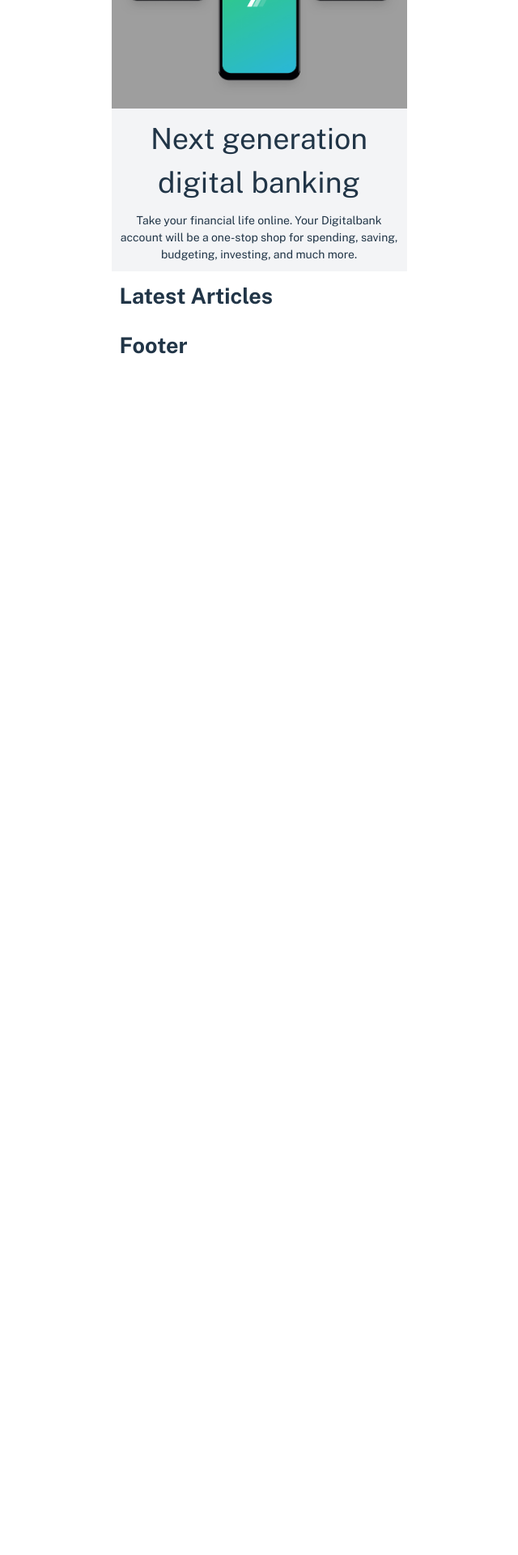
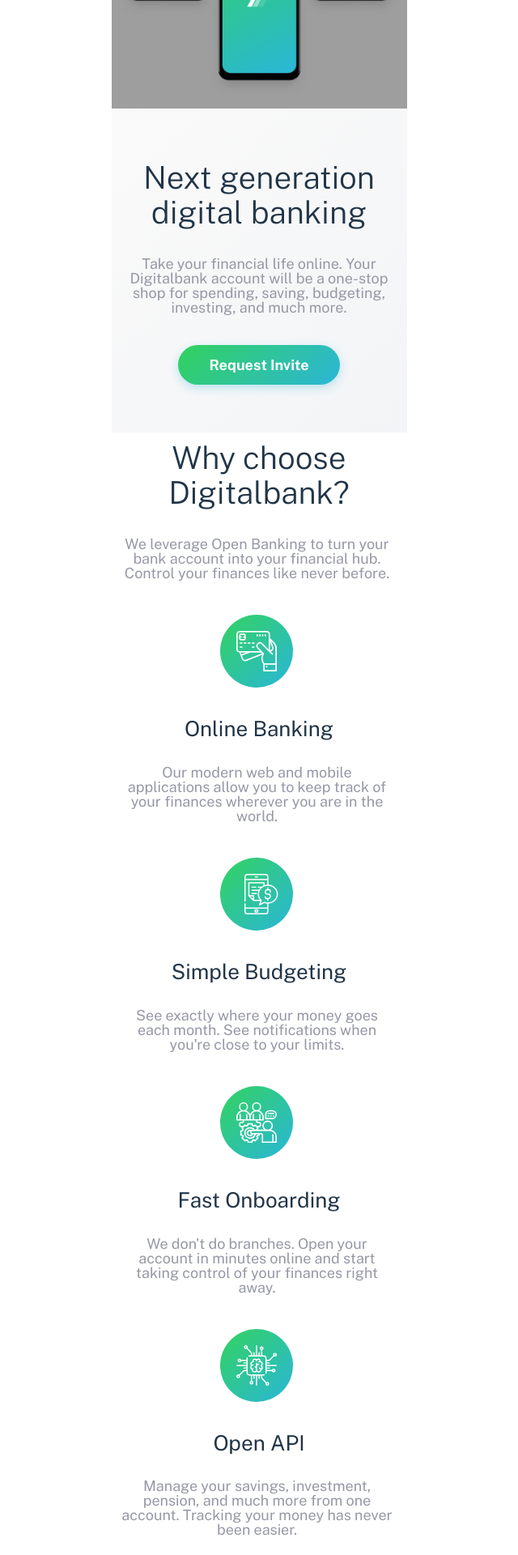
Before and after one commit to hhenske/digitalbank-landing-page, a React (Vite) app: page / in a window 1280 px wide. Shown: the part 380-2300 px from the top of the page at 81% size, without its empty margins (320-960 px from the left). Before the commit the page ends 841 px from the top, so only its background shows below. Built offline with nearby package versions, Linux system fonts and the light colour scheme; grey boxes are pictures that could not be loaded.

Commit message:
Feature and article sections done

```diff
--- /dev/null
+++ b/src/components/Articles.css
@@ -0,0 +1,53 @@
+.articles-container {
+    display: flex;
+    flex-direction: column;
+    text-align: center;
+    width: 375px;
+}
+
+h2 {
+  font-size: 2.15rem; /* Larger for impact */
+  font-weight: 300; /* Light weight from style guide */
+  color: var(--blue-950);
+  line-height: 1.1;
+  margin-bottom: 24px;
+  font-family: 'Public Sans', sans-serif;
+
+}
+
+.article {
+    text-align: left;
+    margin-right: 25px;
+    margin-left: 25px;
+    max-width: 335px;
+    padding: 0;
+}
+
+.body {
+    text-align: left;
+    font-size: 1.25rem; /* Larger for impact */
+    font-weight: 400; /* Light weight from style guide */
+    color: var(--blue-950);
+    line-height: 1.1;
+    max-width: 400px;
+}
+
+.small-body {
+    text-align: left;
+    font-size: .95rem; /* Larger for impact */
+    font-weight: 300; /* Light weight from style guide */
+    color: var(--blue-950);
+    line-height: 1.1;
+    margin-bottom: 15px;
+    max-width: 400px;
+    margin-top:20px;
+}
+
+h4 {
+    font-size: 1.45rem;
+    font-weight: 400; /* Light weight from style guide */
+    color: var(--blue-950);
+    line-height: 1.1;
+    max-width: 400px;
+    margin-top: 0;
+}
--- a/src/components/Articles.tsx
+++ b/src/components/Articles.tsx
@@ -1,9 +1,35 @@
 import React from "react";
+import "./Articles.css";
 
 const Articles = () => {
   return (
-    <section>
+    <section className="articles-container">
       <h2>Latest Articles</h2>
+
+      <img src="./public/images/image-currency.jpg" />
+      <div className="article">
+        <p className="small-body">by Claire Robinson</p>
+        <h4>Receive money in any currency with no fees</h4>
+        <p className="reg-body">The world is getting smaller and we're becoming more mobile. So why should you be forced to only receive money in a single...</p>
+      </div>
+      <img src="./public/images/image-restaurant.jpg" />
+      <div className="article">
+        <p className="small-body">by Wilson Hutton</p>
+        <h4>Treat yourself without worrying about money</h4>
+        <p className="reg-body">Our simple budgeting feature allows you to separate out your spending and set realistic limits each month. That means you...</p>
+      </div>
+      <img src="./public/images/image-plane.jpg" />
+      <div className="article">
+        <p className="small-body">by Wilson Hutton</p>
+        <h4>Take your Digitalcard wherever you go</h4>
+        <p className="reg-body">We want you to enjoy your travels. This is why we don't change any fees on purchases while you're abroad. We'll even...</p>
+      </div>
+      <img src="./public/images/image-confetti.jpg" />
+      <div className="article">
+        <p className="small-body">by Claire Robinson</p>
+        <h4>Our invite-only Beta accounts are now live!</h4>
+        <p className="reg-body">After a lot of hard work by our whole team, we are excited to launch our closed beta. It's easy to request an invite through...</p>
+      </div>
     </section>
   );
 };
--- a/src/components/Features.css
+++ b/src/components/Features.css
@@ -1,17 +1,79 @@
 .feature-header {
-    background-color: var(--gray-100);
+  background: linear-gradient(135deg, var(--gray-50) 0%, var(--gray-100) 100%);
+  text-align: center;
+  min-height: 400px;
+  display: flex;
+  flex-direction: column;
+  justify-content: center;
+  align-items: center;
+  margin: 0;
+  padding: 0;
 }
 
 h1 {
-  font-weight: 700;
-  font: var(--blue-150);
-  font-size: 36px;
-  text-align: center;
+  font-size: 2.15rem; /* Larger for impact */
+  font-weight: 300; /* Light weight from style guide */
+  color: var(--blue-950);
+  line-height: 1.1;
+  margin-bottom: 24px;
+  max-width: 400px;
+  font-family: 'Public Sans', sans-serif;
 }
 
 p {
-    font: var(--gray-100);
-    font-size: 14px;
+  font-size: 18px; /* Exact body copy size from style guide */
+  font-weight: 400;
+  color: var(--gray-600);
+  line-height: 1.0;
+  margin-bottom: 32px;
+  max-width: 350px;
+  font-family: 'Public Sans', sans-serif;
+}
+
+.cta-button {
+  background: linear-gradient(135deg, var(--green-500), var(--cyan-400));
+  color: var(--white);
+  border: none;
+  border-radius: 25px;
+  padding: 14px 28px;
+  font-size: 18px;
+  font-weight: 700;
+  font-family: 'Public Sans', sans-serif;
+  cursor: pointer;
+  transition: all 0.2s ease;
+  box-shadow: 0 4px 12px hsla(192, 69%, 51%, 0.3);
+  width: 200px;
+}
+
+.feature-icon {
+    width: 100px;
+    margin-left: 35%;
+    margin-right: 35%;
+}
+
+h2 {
+    font-size: 1.75rem; /* Larger for impact */
+    font-weight: 400; /* Light weight from style guide */
+    color: var(--blue-950);
+    line-height: 1.1;
+    margin-bottom: 24px;
+    max-width: 400px;
+    /* font-family: 'Public Sans', sans-serif; */
     text-align: center;
-    letter-spacing: 0px;
 }
+
+.features-container p{
+    text-align: center;
+}
+
+h3 {
+    font-size: 1.45rem; /* Larger for impact */
+    font-weight: 400; /* Light weight from style guide */
+    color: var(--blue-950);
+    line-height: 1.1;
+    margin-bottom: 20px;
+    margin-top: 20px;
+    max-width: 400px;
+    /* font-family: 'Public Sans', sans-serif; */
+    text-align: center;
+}
--- a/src/components/Features.tsx
+++ b/src/components/Features.tsx
@@ -3,10 +3,29 @@
 
 const Features = () => {
   return (
+    <>
     <section className="feature-header">
-      <h1>Next generation digital banking</h1>
-      <p>Take your financial life online. Your Digitalbank account will be a one-stop shop for spending, saving, budgeting, investing, and much more.</p>
+        <h1>Next generation digital banking</h1>
+        <p>Take your financial life online. Your Digitalbank account will be a one-stop shop for spending, saving, budgeting, investing, and much more.</p>
+        <button className="cta-button">Request Invite</button>
     </section>
+    <div className="features-container">
+        <h2>Why choose Digitalbank?</h2>
+        <p>We leverage Open Banking to turn your bank account into your financial hub. Control your finances like never before.</p>
+        <img className="feature-icon" src="./public/images/icon-online.svg" />
+        <h3>Online Banking</h3>
+        <p>Our modern web and mobile applications allow you to keep track of your finances wherever you are in the world.</p>
+        <img className="feature-icon" src="./public/images/icon-budgeting.svg" />
+        <h3>Simple Budgeting</h3>
+        <p>See exactly where your money goes each month. See notifications when you're close to your limits.</p>
+        <img className="feature-icon" src="./public/images/icon-onboarding.svg" />
+        <h3>Fast Onboarding</h3>
+        <p>We don't do branches. Open your account in minutes online and start taking control of your finances right away.</p>
+        <img className="feature-icon" src="./public/images/icon-api.svg" />
+        <h3>Open API</h3>
+        <p>Manage your savings, investment, pension, and much more from one account. Tracking your money has never been easier.</p>
+    </div>
+    </>
   );
 };
 
```
